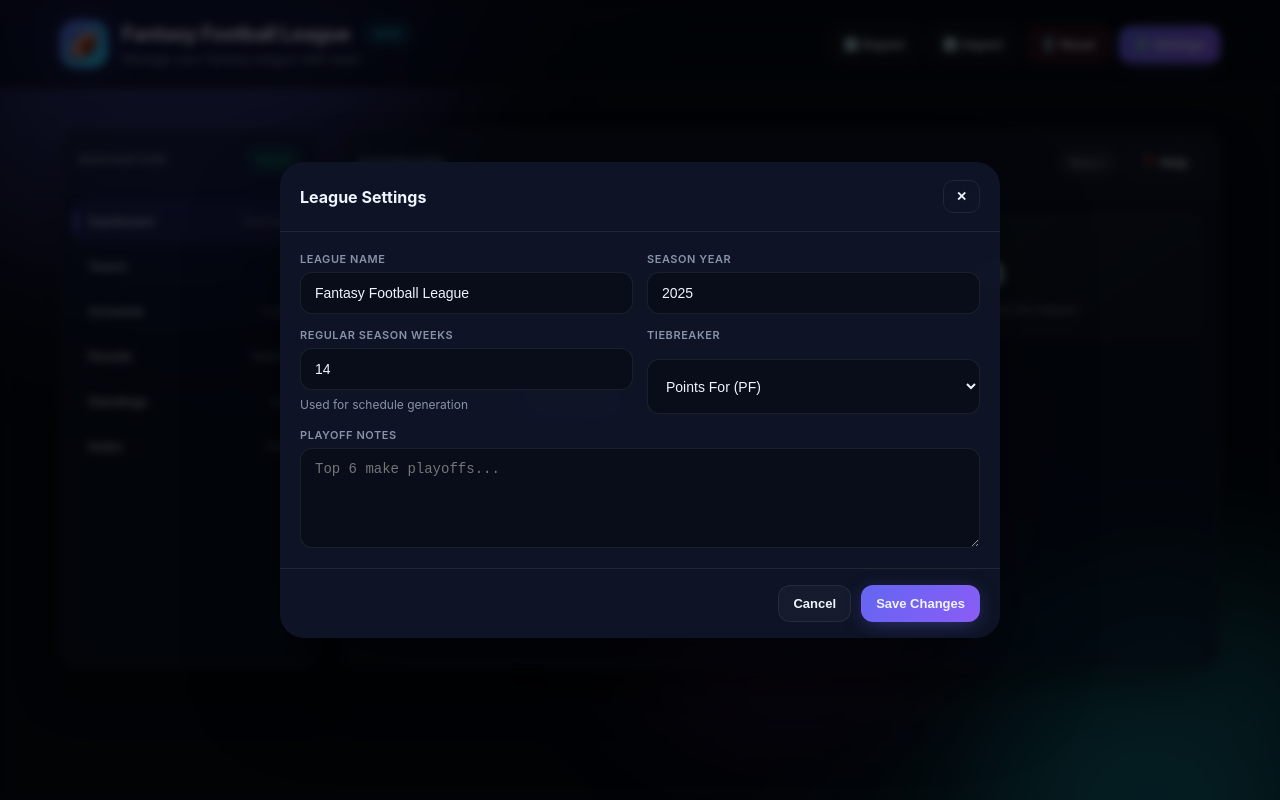
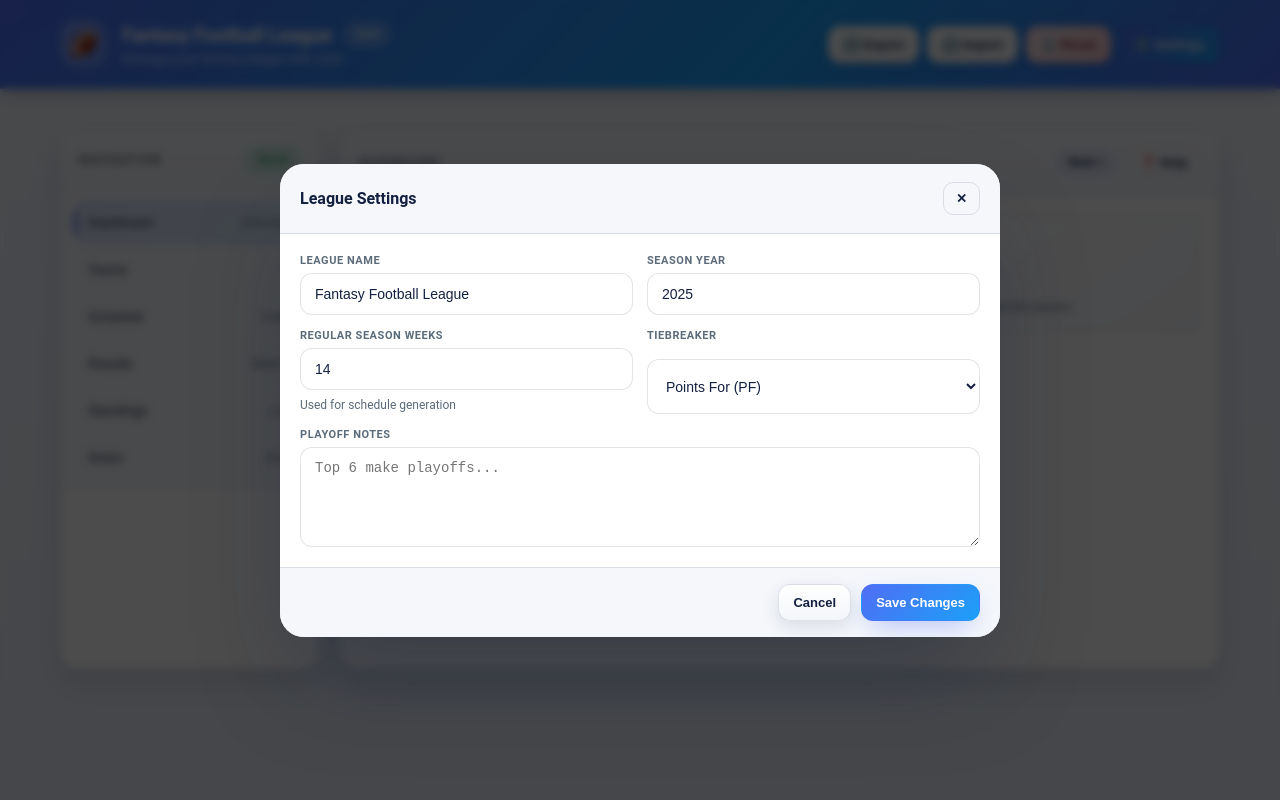
Before and after one commit to KWahlTcco/TurnerFantasyFootball, a plain HTML site: page index.html in a window 1280 px wide. Both pictures are taken after a click on the button "⚙️ Settings". Drawn offline with Linux system fonts and the light colour scheme.

Commit message:
Restyle console with light fantasy theme

```diff
--- a/index.html
+++ b/index.html
@@ -6,57 +6,35 @@
   <title>Fantasy Football Commissioner Console</title>
   <style>
     :root{
-      --bg:#050a12;
-      --panel:rgba(15,22,40,.65);
-      --panel2:rgba(10,16,32,.8);
-      --text:#f0f4ff;
-      --muted:#8892a8;
-      --border:rgba(255,255,255,.08);
-      --accent:#6366f1;
-      --accent2:#22d3ee;
-      --danger:#f43f5e;
-      --good:#10b981;
-      --warn:#f59e0b;
-      --glow: 0 0 40px rgba(99,102,241,.3);
-      --shadow: 0 25px 50px -12px rgba(0,0,0,.5);
-      --radius:20px;
-      --radius2:14px;
+      --bg:#e9eef7;
+      --panel:#ffffff;
+      --panel2:#f5f7fb;
+      --text:#132040;
+      --muted:#5b6b7a;
+      --border:rgba(19,32,64,.12);
+      --accent:#4f6ef5;
+      --accent2:#1ca0f8;
+      --danger:#e34f65;
+      --good:#16a15c;
+      --warn:#e9a100;
+      --glow: 0 0 28px rgba(79,110,245,.3);
+      --shadow: 0 16px 30px rgba(19,32,64,.12);
+      --radius:18px;
+      --radius2:12px;
       --mono: ui-monospace, SFMono-Regular, Menlo, Monaco, Consolas, monospace;
-      --sans: 'Inter', ui-sans-serif, system-ui, -apple-system, sans-serif;
+      --sans: 'Roboto', 'Inter', ui-sans-serif, system-ui, -apple-system, sans-serif;
     }
-    @import url('https://fonts.googleapis.com/css2?family=Inter:wght@400;500;600;700;800&display=swap');
+    @import url('https://fonts.googleapis.com/css2?family=Inter:wght@400;500;600;700;800&family=Roboto:wght@400;500;700&display=swap');
     *{box-sizing:border-box}
     html,body{height:100%;overflow-x:hidden}
     body{
       margin:0;
       font-family:var(--sans);
       color:var(--text);
-      background:var(--bg);
+      background:linear-gradient(180deg,#f3f6fb 0%, #eef2fb 30%, #e9eef7 100%);
       position:relative;
     }
-    body::before{
-      content:'';
-      position:fixed;
-      inset:0;
-      background:
-        radial-gradient(ellipse 80% 50% at 20% -10%, rgba(99,102,241,.25), transparent 50%),
-        radial-gradient(ellipse 60% 40% at 80% 110%, rgba(34,211,238,.15), transparent 50%),
-        radial-gradient(ellipse 40% 30% at 50% 50%, rgba(99,102,241,.05), transparent);
-      pointer-events:none;
-      z-index:0;
-    }
-    .orb{
-      position:fixed;
-      border-radius:50%;
-      filter:blur(80px);
-      opacity:.4;
-      pointer-events:none;
-      z-index:0;
-      animation: float 20s ease-in-out infinite;
-    }
-    .orb1{width:500px;height:500px;background:var(--accent);top:-200px;left:-100px;animation-delay:0s}
-    .orb2{width:400px;height:400px;background:var(--accent2);bottom:-150px;right:-100px;animation-delay:-7s}
-    .orb3{width:300px;height:300px;background:#a855f7;top:50%;left:50%;transform:translate(-50%,-50%);animation-delay:-14s}
+    .orb{display:none}
     @keyframes float{
       0%,100%{transform:translate(0,0) scale(1)}
       33%{transform:translate(30px,-30px) scale(1.05)}
@@ -67,16 +45,17 @@
 
     header{
       position:sticky;top:0;z-index:10;
-      backdrop-filter:blur(20px) saturate(180%);
-      background:rgba(5,10,18,.7);
-      border-bottom:1px solid var(--border);
+      backdrop-filter:blur(12px) saturate(180%);
+      background:linear-gradient(135deg,#4f6ef5 0%, #1ca0f8 60%, #4f6ef5 100%);
+      border-bottom:1px solid rgba(255,255,255,.2);
+      box-shadow:0 6px 18px rgba(19,32,64,.18);
     }
     .wrap{max-width:1200px;margin:0 auto;padding:20px;position:relative;z-index:1}
     .topbar{display:flex;gap:16px;align-items:center;justify-content:space-between;flex-wrap:wrap}
     .brand{display:flex;gap:14px;align-items:center;min-width:0}
     .logo{
       width:48px;height:48px;border-radius:16px;
-      background:linear-gradient(135deg,var(--accent),var(--accent2));
+      background:linear-gradient(135deg,rgba(255,255,255,.28),rgba(255,255,255,.18));
       box-shadow:var(--glow);
       position:relative;
       overflow:hidden;
@@ -92,21 +71,20 @@
     }
     .titleblock{min-width:0}
     .title{display:flex;gap:12px;align-items:center;flex-wrap:wrap}
-    .title h1{font-size:20px;margin:0;font-weight:700;letter-spacing:-.02em}
+    .title h1{font-size:20px;margin:0;font-weight:700;letter-spacing:-.02em;color:#fff}
     .title .pill{
-      font-size:11px;color:var(--accent2);font-weight:600;
-      background:rgba(34,211,238,.1);
+      font-size:11px;color:#fff;font-weight:600;
+      background:rgba(255,255,255,.18);
       padding:5px 10px;border-radius:999px;
-      border:1px solid rgba(34,211,238,.2);
+      border:1px solid rgba(255,255,255,.3);
     }
-    .subtitle{margin:4px 0 0;color:var(--muted);font-size:13px}
+    .subtitle{margin:4px 0 0;color:rgba(255,255,255,.82);font-size:13px}
 
     .actions{display:flex;gap:8px;flex-wrap:wrap}
 
     .btn{
-      appearance:none;border:1px solid var(--border);
-      background:rgba(255,255,255,.03);
-      backdrop-filter:blur(10px);
+      appearance:none;border:1px solid rgba(19,32,64,.12);
+      background:linear-gradient(180deg,#ffffff,#f4f6fa);
       color:var(--text);
       padding:10px 14px;border-radius:12px;
       cursor:pointer;
@@ -114,6 +92,7 @@
       transition:all .2s cubic-bezier(.4,0,.2,1);
       font-weight:600;font-size:13px;
       position:relative;overflow:hidden;
+      box-shadow:0 6px 18px rgba(19,32,64,.12);
     }
     .btn::before{
       content:'';position:absolute;inset:0;
@@ -121,21 +100,22 @@
       opacity:0;transition:opacity .2s;
     }
     .btn:hover{
-      border-color:rgba(99,102,241,.5);
+      border-color:rgba(79,110,245,.4);
       transform:translateY(-2px);
-      box-shadow:0 10px 30px -10px rgba(99,102,241,.3);
+      box-shadow:0 12px 26px -10px rgba(19,32,64,.25);
     }
     .btn:hover::before{opacity:1}
     .btn:active{transform:translateY(0)}
     .btn.primary{
-      background:linear-gradient(135deg,var(--accent),#8b5cf6);
+      background:linear-gradient(135deg,var(--accent),var(--accent2));
       border-color:transparent;
-      box-shadow:0 4px 20px -5px rgba(99,102,241,.5);
+      color:#fff;
+      box-shadow:0 10px 28px -10px rgba(79,110,245,.6);
     }
-    .btn.primary:hover{box-shadow:0 8px 30px -5px rgba(99,102,241,.6);transform:translateY(-2px)}
-    .btn.danger{background:rgba(244,63,94,.15);border-color:rgba(244,63,94,.3)}
-    .btn.danger:hover{border-color:rgba(244,63,94,.6);box-shadow:0 10px 30px -10px rgba(244,63,94,.3)}
-    .btn.ghost{background:transparent}
+    .btn.primary:hover{box-shadow:0 12px 30px -8px rgba(79,110,245,.65);transform:translateY(-2px)}
+    .btn.danger{background:linear-gradient(135deg,#f8e6ea,#f4c6ce);border-color:rgba(227,79,101,.35);color:#7a1f30}
+    .btn.danger:hover{border-color:rgba(227,79,101,.7);box-shadow:0 12px 26px -12px rgba(227,79,101,.5)}
+    .btn.ghost{background:transparent;box-shadow:none}
     .btn.small{padding:8px 12px;border-radius:10px}
     .btn:disabled{opacity:.4;cursor:not-allowed;transform:none!important}
 
@@ -149,24 +129,24 @@
 
     .panel{
       background:var(--panel);
-      backdrop-filter:blur(20px) saturate(180%);
+      backdrop-filter:blur(12px) saturate(170%);
       border:1px solid var(--border);
       border-radius:var(--radius);
       box-shadow:var(--shadow);
       overflow:hidden;
       transition:all .3s ease;
     }
-    .panel:hover{border-color:rgba(255,255,255,.12)}
+    .panel:hover{border-color:rgba(79,110,245,.25)}
     .panel .hd{
       padding:16px 18px;
       border-bottom:1px solid var(--border);
       display:flex;align-items:center;justify-content:space-between;gap:12px;
-      background:rgba(255,255,255,.02);
+      background:linear-gradient(180deg,#f7f9fc,#f0f4fb);
     }
     .panel .hd h2{margin:0;font-size:12px;font-weight:700;letter-spacing:.1em;color:var(--muted);text-transform:uppercase}
     .panel .bd{padding:18px}
 
-    .nav{display:flex;flex-direction:column;gap:4px;padding:12px}
+    .nav{display:flex;flex-direction:column;gap:6px;padding:12px;background:var(--panel2)}
     .tab{
       display:flex;align-items:center;justify-content:space-between;
       gap:10px;padding:12px 14px;
@@ -181,11 +161,11 @@
       transition:height .2s ease;
     }
     .tab[aria-selected="true"]{
-      background:linear-gradient(135deg,rgba(99,102,241,.15),rgba(139,92,246,.1));
-      border-color:rgba(99,102,241,.3);
+      background:linear-gradient(135deg,rgba(79,110,245,.15),rgba(28,160,248,.12));
+      border-color:rgba(79,110,245,.35);
     }
     .tab[aria-selected="true"]::before{height:60%}
-    .tab:hover{background:rgba(255,255,255,.05)}
+    .tab:hover{background:rgba(79,110,245,.08)}
 
     .content{min-height:540px}
 
@@ -195,7 +175,7 @@
     .kpi{display:grid;grid-template-columns:repeat(3,1fr);gap:14px;margin-bottom:16px}
     @media(max-width:680px){.kpi{grid-template-columns:1fr}}
     .card{
-      background:linear-gradient(145deg,rgba(255,255,255,.05),rgba(255,255,255,.02));
+      background:linear-gradient(145deg,#ffffff,#f6f8fc);
       border:1px solid var(--border);border-radius:var(--radius2);
       padding:18px;
       display:flex;flex-direction:column;gap:8px;
@@ -207,27 +187,27 @@
       background:linear-gradient(90deg,var(--accent),var(--accent2));
       opacity:0;transition:opacity .3s;
     }
-    .card:hover{transform:translateY(-4px);border-color:rgba(99,102,241,.3)}
+    .card:hover{transform:translateY(-4px);border-color:rgba(79,110,245,.3)}
     .card:hover::before{opacity:1}
     .card .label{font-size:11px;color:var(--muted);text-transform:uppercase;letter-spacing:.05em;font-weight:600}
-    .card .value{font-size:32px;font-weight:800;letter-spacing:-.02em;background:linear-gradient(135deg,var(--text),var(--accent2));-webkit-background-clip:text;-webkit-text-fill-color:transparent}
+    .card .value{font-size:32px;font-weight:800;letter-spacing:-.02em;background:linear-gradient(135deg,var(--accent),var(--accent2));-webkit-background-clip:text;-webkit-text-fill-color:transparent}
     .card .note{font-size:12px;color:var(--muted)}
 
-    .tablewrap{overflow:auto;border:1px solid var(--border);border-radius:16px;background:rgba(0,0,0,.2)}
+    .tablewrap{overflow:auto;border:1px solid var(--border);border-radius:16px;background:#fff;box-shadow:var(--shadow)}
     table{width:100%;border-collapse:collapse}
     th,td{padding:12px 14px;border-bottom:1px solid var(--border);text-align:left;font-size:13px}
-    th{background:rgba(255,255,255,.03);color:var(--muted);font-weight:700;text-transform:uppercase;letter-spacing:.05em;font-size:11px}
+    th{background:var(--panel2);color:var(--muted);font-weight:700;text-transform:uppercase;letter-spacing:.05em;font-size:11px}
     tbody tr{transition:background .2s}
-    tr:hover td{background:rgba(99,102,241,.05)}
+    tr:hover td{background:rgba(79,110,245,.08)}
     td.num{text-align:right;font-variant-numeric:tabular-nums;font-family:var(--mono)}
     .nowrap{white-space:nowrap}
 
     .chip{
       display:inline-flex;align-items:center;gap:6px;
-      background:rgba(255,255,255,.05);
-      border:1px solid var(--border);
-      padding:5px 10px;border-radius:999px;
-      font-size:11px;font-weight:600;color:var(--muted);
+      background:rgba(79,110,245,.08);
+      border:1px solid rgba(79,110,245,.18);
+      padding:6px 12px;border-radius:999px;
+      font-size:11px;font-weight:700;color:var(--text);
       transition:all .2s;
     }
     .chip.good{border-color:rgba(16,185,129,.4);color:var(--good);background:rgba(16,185,129,.1)}
@@ -239,12 +219,12 @@
     label{font-size:11px;color:var(--muted);font-weight:600;text-transform:uppercase;letter-spacing:.05em}
     input,select,textarea{
       width:100%;border:1px solid var(--border);
-      background:rgba(0,0,0,.3);color:var(--text);
+      background:#fff;color:var(--text);
       padding:12px 14px;border-radius:12px;outline:none;
       font-size:14px;transition:all .2s;
     }
     textarea{min-height:100px;resize:vertical}
-    input:focus,select:focus,textarea:focus{border-color:var(--accent);box-shadow:0 0 0 3px rgba(99,102,241,.15)}
+    input:focus,select:focus,textarea:focus{border-color:var(--accent);box-shadow:0 0 0 3px rgba(79,110,245,.18)}
     .hint{color:var(--muted);font-size:12px;line-height:1.5}
 
     .split{display:grid;grid-template-columns:1fr 1fr;gap:14px}
@@ -253,32 +233,32 @@
     dialog{
       width:min(720px,calc(100vw - 32px));
       border:none;border-radius:24px;padding:0;
-      background:rgba(15,22,40,.95);
-      backdrop-filter:blur(30px);
+      background:#fff;
+      backdrop-filter:blur(20px);
       color:var(--text);
-      box-shadow:0 50px 100px -20px rgba(0,0,0,.7);
+      box-shadow:0 50px 100px -20px rgba(19,32,64,.35);
       animation:modalIn .3s ease;
     }
     @keyframes modalIn{from{opacity:0;transform:scale(.95) translateY(20px)}to{opacity:1;transform:scale(1) translateY(0)}}
     dialog::backdrop{background:rgba(0,0,0,.7);backdrop-filter:blur(4px)}
-    .modal-hd{padding:18px 20px;border-bottom:1px solid var(--border);display:flex;align-items:center;justify-content:space-between}
+    .modal-hd{padding:18px 20px;border-bottom:1px solid var(--border);display:flex;align-items:center;justify-content:space-between;background:var(--panel2)}
     .modal-hd h3{margin:0;font-size:16px;font-weight:700}
     .modal-bd{padding:20px}
-    .modal-ft{padding:16px 20px;border-top:1px solid var(--border);display:flex;justify-content:flex-end;gap:10px}
+    .modal-ft{padding:16px 20px;border-top:1px solid var(--border);display:flex;justify-content:flex-end;gap:10px;background:var(--panel2)}
 
     .empty{
-      padding:24px;border:1px dashed rgba(255,255,255,.15);
+      padding:24px;border:1px dashed rgba(19,32,64,.15);
       border-radius:16px;color:var(--muted);
-      background:rgba(0,0,0,.2);text-align:center;
+      background:rgba(79,110,245,.05);text-align:center;
     }
     .empty strong{color:var(--text);display:block;margin-bottom:8px}
 
     .toast{
       position:fixed;bottom:24px;left:50%;transform:translateX(-50%) translateY(100px);
-      background:rgba(15,22,40,.95);backdrop-filter:blur(20px);
+      background:#fff;backdrop-filter:blur(20px);
       border:1px solid var(--border);border-radius:999px;
       padding:12px 20px;display:flex;gap:10px;align-items:center;
-      box-shadow:0 20px 50px -15px rgba(0,0,0,.5);
+      box-shadow:0 20px 50px -15px rgba(19,32,64,.3);
       z-index:100;opacity:0;
       transition:all .4s cubic-bezier(.4,0,.2,1);
     }
@@ -294,11 +274,11 @@
     .weekbar{display:flex;gap:10px;align-items:center;flex-wrap:wrap;margin-bottom:16px}
 
     .matchup-card{
-      background:linear-gradient(145deg,rgba(255,255,255,.04),rgba(255,255,255,.01));
+      background:linear-gradient(145deg,#ffffff,#f6f8fc);
       border:1px solid var(--border);border-radius:16px;
       padding:16px;transition:all .3s ease;
     }
-    .matchup-card:hover{border-color:rgba(99,102,241,.3);transform:translateX(4px)}
+    .matchup-card:hover{border-color:rgba(79,110,245,.35);transform:translateX(4px)}
     .vs{color:var(--accent);font-weight:700;font-size:11px;text-transform:uppercase;letter-spacing:.1em}
 
     .sr-only{position:absolute;width:1px;height:1px;padding:0;margin:-1px;overflow:hidden;clip:rect(0,0,0,0);white-space:nowrap;border:0}
```
